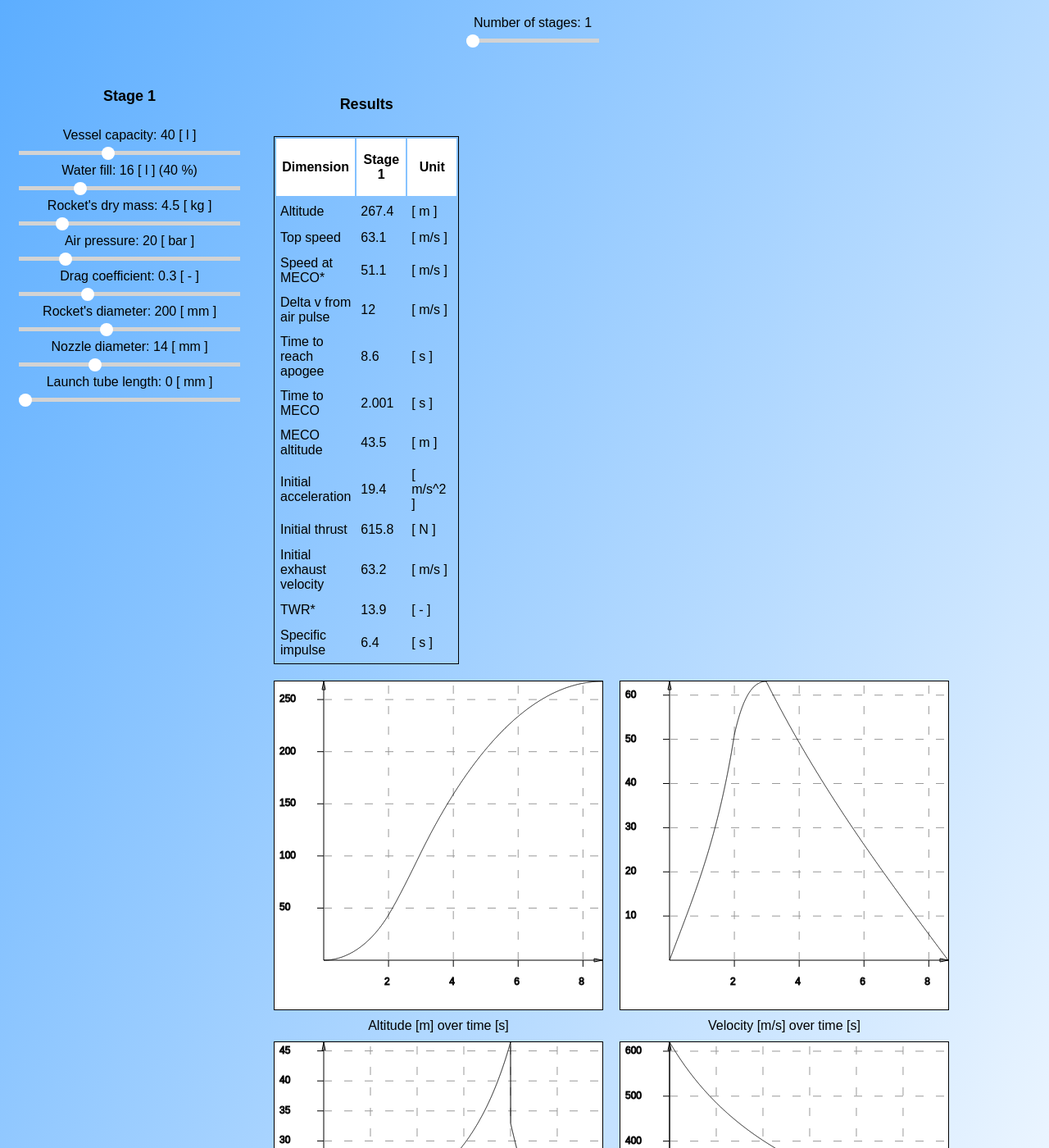
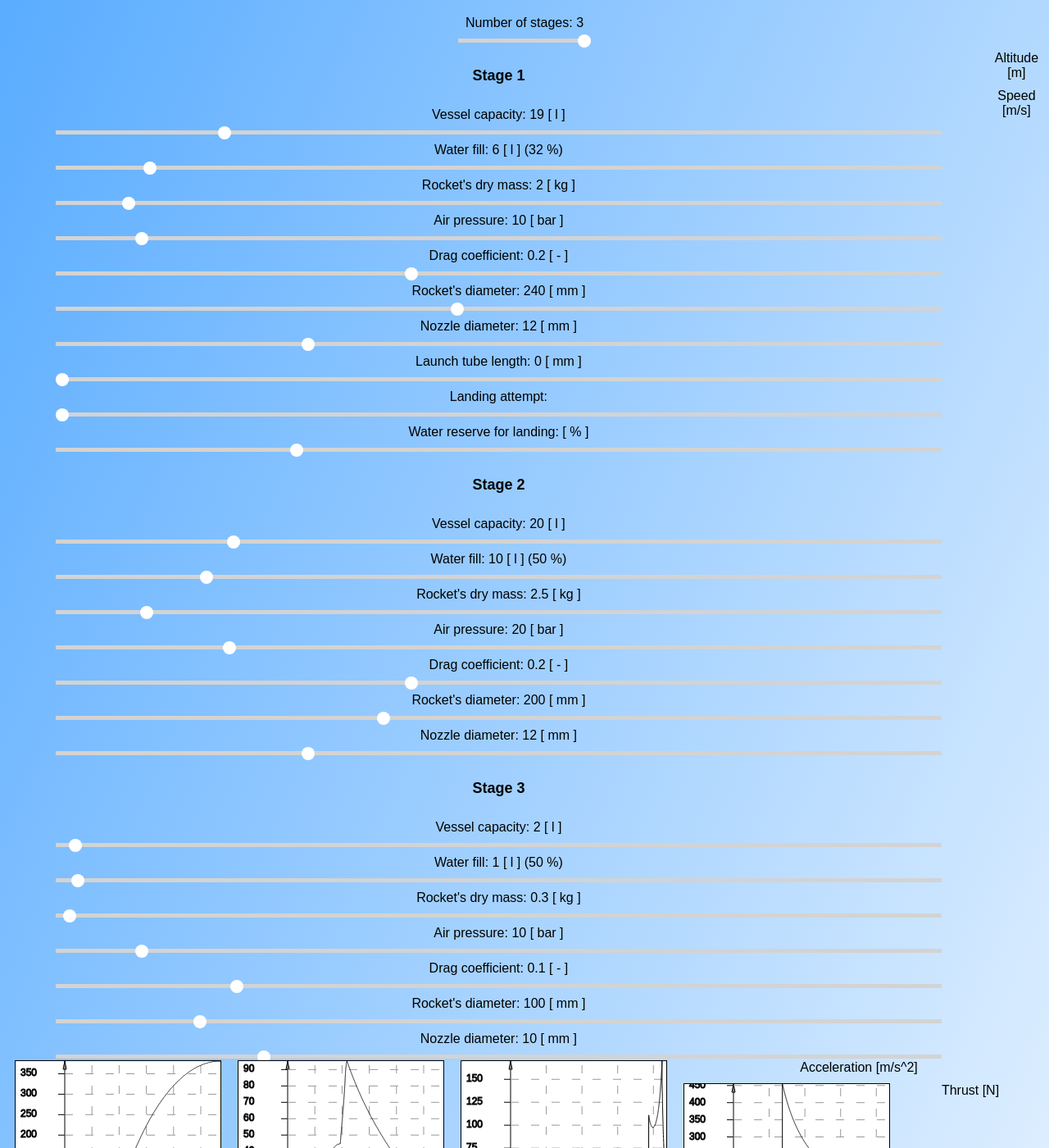
Before and after one commit to waterrocketsimulator/waterrocketsimulator.github.io, a Jekyll site: the page index.html, which Jekyll copies as it is, in a window 1280 px wide and 1400 px high, scrolled down 410 px. Shown: the whole window at 82% size. Built offline with Jekyll 4.4.1, drawn with Linux system fonts in a browser that asks for light colours; some of the changed text lies outside the part shown.

Commit message:
Add files via upload

```diff
--- a/index.html
+++ b/index.html
@@ -24,43 +24,50 @@
   </div>
 
  <h2>Design and test your water rocket, even with stages!</h2>
- <div  class="upperSliderContainer">
+
+<div class="globalGrid">
 	  <div id="stagesSlider">
 	    <p>Number of stages: <span id="numberOfStagesValue"></span></p>
-  	  <input type="range" min="1" max="3" value="1" class="slider" step="1" id="numberOfStages">
+  	  <input type="range" min="1" max="3" value="3" class="slider" step="1" id="numberOfStages">
   	</div>
-  	<div id="unitsSlider">
+		<div id="unitsSlider">
 	    <p>Units: <span id="unitsValue">metric</span></p>
-	    <input type="range" min="1" max="2" value="1" class="slider" step="1" id="units">
+	    <input type="range" min="0" max="1" value="0" class="slider" step="1" id="units">
 	  </div>
-	</div>
 
-<div class="slidersGrid">
+<!--<div class="slidersGrid">-->
   <div class="sliderContainer" id="stage1">
 	  <h3>Stage 1</h3>
 	  <p>Vessel capacity: <span id="vesselCapacityValue"></span> [ l ]</p>
-	  <input type="range" min="0.5" max="100" value="40" class="slider" step="0.1" id="vesselCapacity">
+	  <input type="range" min="0.5" max="100" value="19" class="slider" step="0.1" id="vesselCapacity">
 
 	  <p>Water fill: <span id="waterCapacityValue"></span> [ l ]  (<span id="waterPercentage"></span> %)</p>
-	  <input type="range" min="0.1" max="60" value="16" class="slider" step="0.1" id="waterCapacity">
+	  <input type="range" min="0" max="60" value="6" class="slider" step="0.1" id="waterCapacity">
 
 	  <p>Rocket's dry mass: <span id="rocketDryMassValue"></span> [ kg ]</p>
-	  <input type="range" min="0.1" max="25" value="4.5" class="slider" step="0.1" id="rocketDryMass">
+	  <input type="range" min="0.1" max="25" value="2" class="slider" step="0.1" id="rocketDryMass">
 
 	  <p>Air pressure: <span id="pressureValue"></span> [ bar ]</p>
-	  <input type="range" min="1" max="100" value="20" class="slider" step="0.1" id="pressure">
+	  <input type="range" min="1" max="100" value="10" class="slider" step="0.1" id="pressure">
 
 	  <p>Drag coefficient: <span id="dragCoefficientValue"></span> [ - ]</p>
-	  <input type="range" min="0" max="1" value="0.3" class="slider" step="0.01" id="dragCoefficient">
+	  <input type="range" min="0" max=".5" value="0.2" class="slider" step="0.01" id="dragCoefficient">
 
 	  <p>Rocket's diameter: <span id="vesselDiameterValue"></span> [ mm ]</p>
-	  <input type="range" min="10" max="500" value="200" class="slider" step="1" id="vesselDiameter">
+	  <input type="range" min="25" max="500" value="240" class="slider" step="1" id="vesselDiameter">
 
 	  <p>Nozzle diameter: <span id="nozzleDiameterValue"></span> [ mm ]</p>
-	  <input type="range" min="1" max="40" value="14" class="slider" step="0.1" id="nozzleDiameter">
+	  <input type="range" min="1" max="40" value="12" class="slider" step="0.1" id="nozzleDiameter">
 
 		<p>Launch tube length: <span id="launchTubeLengthValue"></span> [ mm ]</p>
 	  <input type="range" min="0" max="5000" value="0" class="slider" step="10" id="launchTubeLength">
+
+		<p id="landing">Landing attempt: <span id="landingValue"></span></p>
+    <input type="range" min="0" max="1" value="0" class="slider" step="1" id="landing">
+
+		<p id="reserve">Water reserve for landing: <span id="reserveValue"></span> [ % ]</p>
+	  <input type="range" min=".1" max="=90" value="26.95" class="slider" step=".05" id="reserve">
+
   </div>
 
 	<div class="sliderContainer" id="stage2">
@@ -78,10 +85,10 @@
 	  <input type="range" min="1" max="100" value="20" class="slider" step="0.1" id="pressure2">
 
 	  <p>Drag coefficient: <span id="dragCoefficientValue2"></span> [ - ]</p>
-	  <input type="range" min="0" max="1" value="0.2" class="slider" step="0.01" id="dragCoefficient2">
+	  <input type="range" min="0" max=".5" value="0.2" class="slider" step="0.01" id="dragCoefficient2">
 
 	  <p>Rocket's diameter: <span id="vesselDiameterValue2"></span> [ mm ]</p>
-	  <input type="range" min="10" max="500" value="200" class="slider" step="1" id="vesselDiameter2">
+	  <input type="range" min="25" max="500" value="200" class="slider" step="1" id="vesselDiameter2">
 
 	  <p>Nozzle diameter: <span id="nozzleDiameterValue2"></span> [ mm ]</p>
 	  <input type="range" min="1" max="40" value="12" class="slider" step="0.1" id="nozzleDiameter2">
@@ -102,18 +109,42 @@
 	  <input type="range" min="1" max="100" value="10" class="slider" step="0.1" id="pressure3">
 
 	  <p>Drag coefficient: <span id="dragCoefficientValue3"></span> [ - ]</p>
-	  <input type="range" min="0" max="1" value="0.1" class="slider" step="0.01" id="dragCoefficient3">
+	  <input type="range" min="0" max=".5" value="0.1" class="slider" step="0.01" id="dragCoefficient3">
 
 	  <p>Rocket's diameter: <span id="vesselDiameterValue3"></span> [ mm ]</p>
-	  <input type="range" min="10" max="500" value="100" class="slider" step="1" id="vesselDiameter3">
+	  <input type="range" min="25" max="500" value="100" class="slider" step="1" id="vesselDiameter3">
 
 	  <p>Nozzle diameter: <span id="nozzleDiameterValue3"></span> [ mm ]</p>
 	  <input type="range" min="1" max="40" value="10" class="slider" step="0.1" id="nozzleDiameter3">
 
   </div>
 
- </div>
-  <div>
+
+	<div class="altitudePlot">
+		<canvas class="plot" id="altitudePlot" width="250" height="250"></canvas>  <!--width="250" height="250"-->
+		<p>Altitude [m]</p>
+	</div>
+	<div class="velocityPlot">
+		<canvas class="plot" id="velocityPlot" width="250" height="250"></canvas>
+		<p>Speed [m/s]</p>
+	</div>
+	<div class="accelerationPlot">
+		<canvas class="plot" id="accelerationPlot" width="250" height="250"></canvas>
+		<p>Acceleration [m/s^2]</p>
+	</div>
+	<div class="thrustPlot">
+		<canvas class="plot" id="thrustPlot" width="250" height="250"></canvas>
+		<p>Thrust [N]</p>
+	</div>
+	<!--
+	<div class="exhaustPlot">
+		<canvas class="plot" id="exhaustPlot" width="250" height="250"></canvas>
+		<p>Exhaust velocity [m/s]</p>
+	</div>
+	-->
+
+
+  <div class="table">
 		<table>
 		<caption>
 		  <h3>Results</h3>
@@ -213,24 +244,13 @@
 		</tr>
 
 		</table>
- </div>
-<div id="plotsContainer">
-	<div>
-		<canvas class="plot" id="altitudePlot" width="400" height="400"></canvas>
-		<p>Altitude [m] over time [s]</p>
 	</div>
-	<div>
-		<canvas class="plot" id="velocityPlot" width="400" height="400"></canvas>
-		<p>Velocity [m/s] over time [s]</p>
+	<div class="rocketBody">
+		<canvas id="rocketBody" width="300" height="700"></canvas>
+		<p>Your rocket</p>
 	</div>
-	<div>
-		<canvas class="plot" id="accelerationPlot" width="400" height="400"></canvas>
-		<p>Acceleration [m/s^2] over time [s]</p>
-	</div>
-	<div>
-		<canvas class="plot" id="thrustPlot" width="400" height="400"></canvas>
-		<p>Thrust [N] over time [s]</p>
-	</div>
+</div>
+
 </div>
 
 <div id="imprint">
@@ -247,8 +267,10 @@
 	</ul>
 </div>
 	<script src=sliders.js type="text/javascript"></script>
+	<script src=rocket_drawing.js type="text/javascript"></script>
 	<script src=plots.js type="text/javascript"></script>
 	<script src=rocket.js type="text/javascript"></script>
 
+
 </body>
 </html>
```
